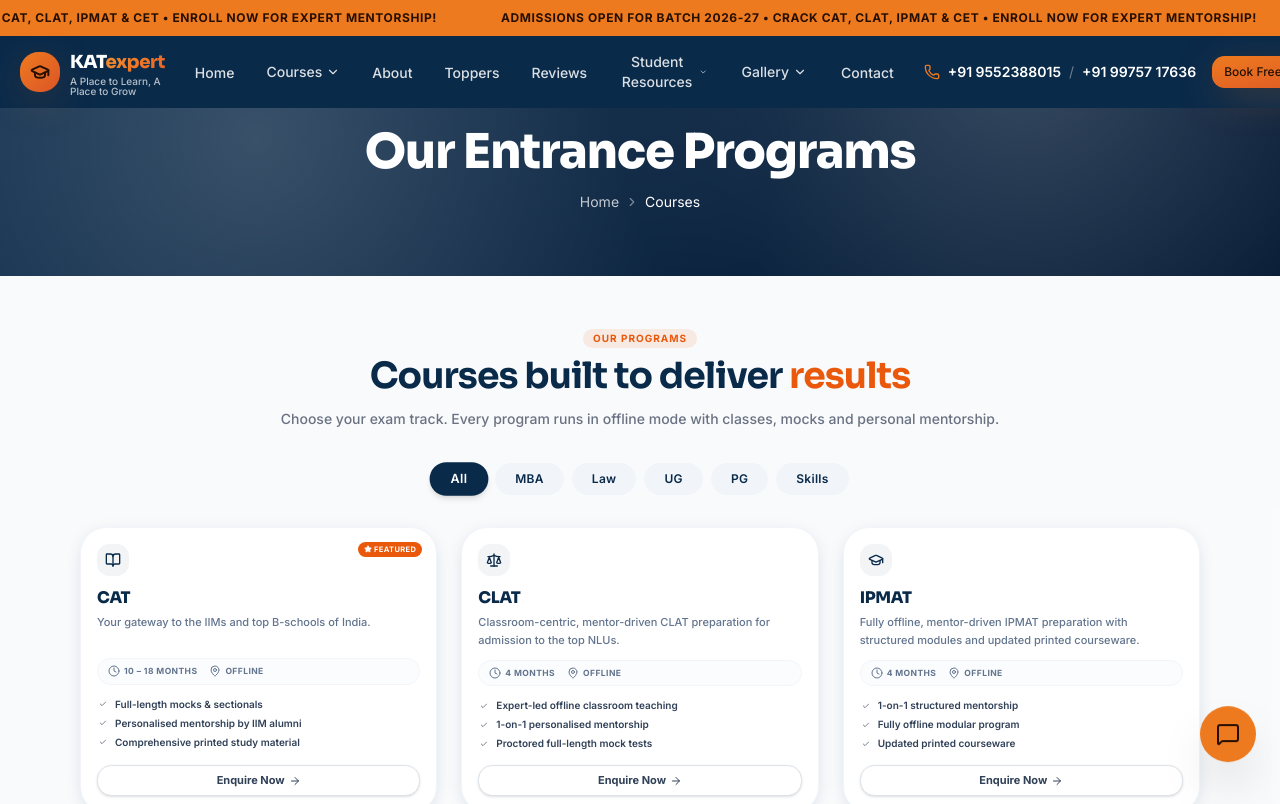
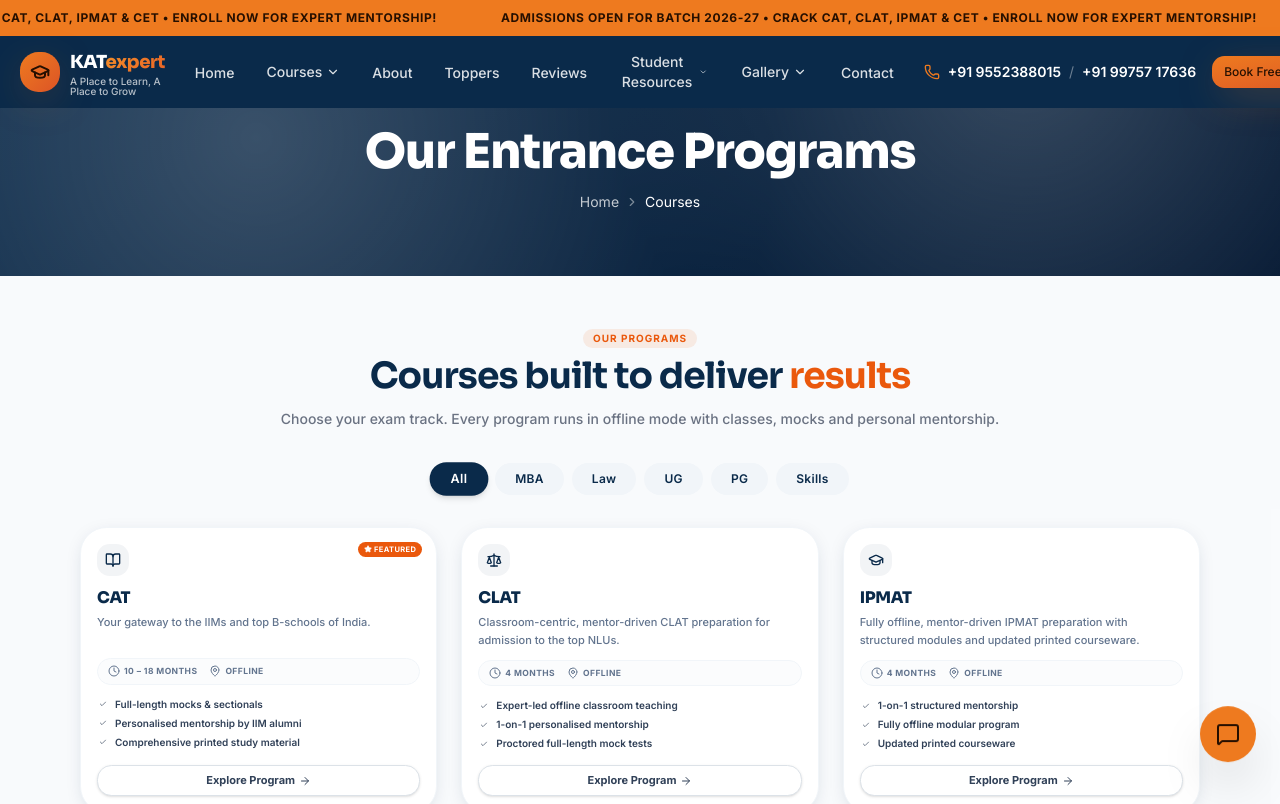
Before and after one commit to vinit-kakde12/kat-expert, a React (Vite) app: page /courses in a window 1280 px wide. Shown: the top 804 px of the page. Built offline with nearby package versions, Linux system fonts and the light colour scheme; a web font is replaced by a local one.

Commit message:
style: replace enquire now with explore program in courses cards

```diff
--- a/src/components/site/courses.jsx
+++ b/src/components/site/courses.jsx
@@ -174,7 +174,7 @@ export function Courses() {
 
                     {/* Enquire Now Button */}
                     <div className="mt-3.5 w-full text-center rounded-lg border border-slate-200 bg-white py-1.5 text-[11px] font-bold text-slate-700 shadow-sm transition-all duration-300 group-hover:border-[#ea580c] group-hover:text-[#ea580c] cursor-pointer flex items-center justify-center gap-1">
-                      <span>Enquire Now</span>
+                      <span>Explore Program</span>
                       <ArrowRight className="h-3 w-3 transition-transform group-hover:translate-x-0.5" />
                     </div>
                   </Link>
--- a/src/pages/CoursesPage.jsx
+++ b/src/pages/CoursesPage.jsx
@@ -173,7 +173,7 @@ export default function CoursesPage() {
 
                     {/* Enquire Now Button */}
                     <div className="mt-3.5 w-full text-center rounded-lg border border-slate-250 bg-white py-1.5 text-[11px] font-bold text-slate-700 shadow-sm transition-all duration-300 group-hover:border-[#ea580c] group-hover:text-[#ea580c] cursor-pointer flex items-center justify-center gap-1">
-                      <span>Enquire Now</span>
+                      <span>Explore Program</span>
                       <ArrowRight className="h-3 w-3 transition-transform group-hover:translate-x-0.5" />
                     </div>
                   </Link>
```
